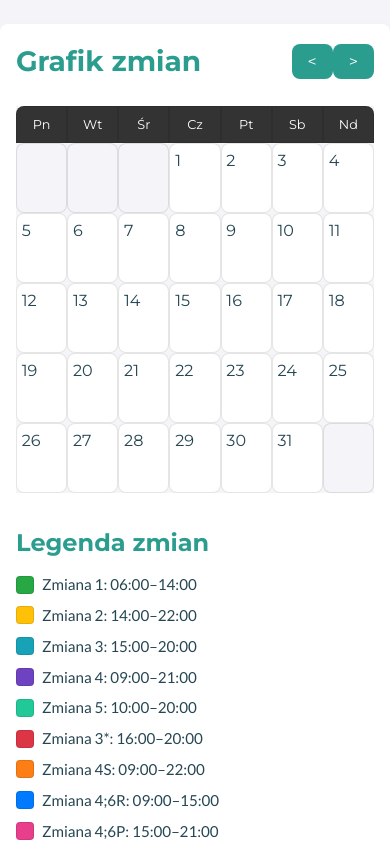
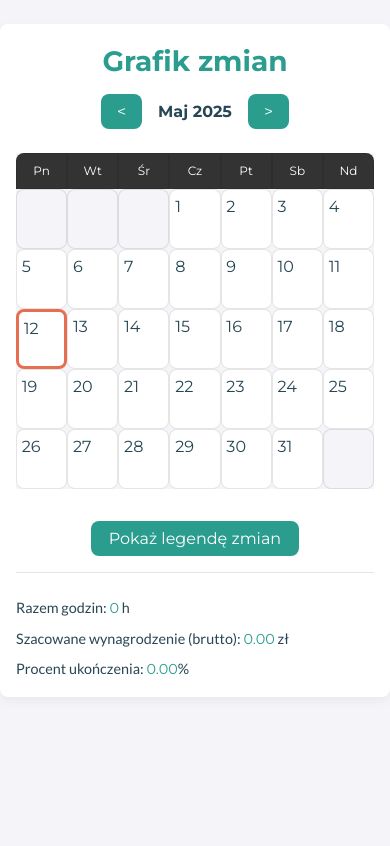
Before and after one commit to taachii/shift-scheduler, a plain HTML site: page index.html in a window 390 px wide. Shown: the top 846 px of the page. Drawn offline with Linux system fonts and the light colour scheme.

Commit message:
Tweak responsiveness and add collapsible legend

```diff
--- a/css/style.css
+++ b/css/style.css
@@ -1,4 +1,3 @@
-/* --- ZMIENNE CSS --- */
 :root {
   --color-bg:      #f4f4f9;
   --color-card:    #ffffff;
@@ -14,14 +13,12 @@
   --font-body:     'Lato', sans-serif;
 }
 
-/* --- RESET / BOX-SIZING --- */
 * {
   box-sizing: border-box;
   margin: 0;
   padding: 0;
 }
 
-/* --- PODSTAWOWE --- */
 body {
   font-family: var(--font-body);
   background: var(--color-bg);
@@ -30,13 +27,12 @@ body {
 }
 
 .hidden {
-  display: none;
+  display: none !important;
 }
 
-/* --- KONTAINER --- */
 .container {
-  width: 100%;        /* zawsze pełna szerokość do max-width */
-  max-width: 920px;   /* nie większa niż 920px */
+  width: 100%;
+  max-width: 920px;
   margin: 1.5rem auto;
   padding: 1.5rem;
   background: var(--color-card);
@@ -44,7 +40,6 @@ body {
   box-shadow: 0 4px 12px rgba(0,0,0,0.05);
 }
 
-/* --- HEADER --- */
 header {
   display: flex;
   justify-content: space-between;
@@ -57,10 +52,10 @@ header h1 {
   color: var(--color-primary);
 }
 
-/* --- MONTH PICKER --- */
 .month-picker {
   display: flex;
   align-items: center;
+  gap: 0.5rem;
 }
 .month-picker button {
   background: var(--color-primary);
@@ -79,33 +74,29 @@ header h1 {
 .month-picker span {
   margin: 0 1rem;
   font-family: var(--font-heading);
-  font-size: 1.1rem;
+  font-size: 1.2rem;
+  font-weight: bold;
+  white-space: nowrap;
   color: var(--color-text);
 }
 
-/* --- KALENDARZ --- */
 #calendar {
-  width: 100%;        /* stała szerokość względem kontenera */
+  width: 100%;
   display: grid;
   grid-template-columns: repeat(7, 1fr);
   background: var(--color-bg);
 }
 
-/* ramki */
 .weekday,
 .day {
   border: 1px solid rgba(0,0,0,0.1);
 }
-
-/* zaokrąglenie rogów nagłówków */
 .weekday:first-child {
   border-top-left-radius: var(--radius);
 }
 .weekday:nth-child(7) {
   border-top-right-radius: var(--radius);
 }
-
-/* nagłówki dni tygodnia */
 .weekday {
   background: var(--color-header);
   color: #fff;
@@ -114,8 +105,6 @@ header h1 {
   font-family: var(--font-heading);
   font-size: 0.95rem;
 }
-
-/* komórki dni */
 .day {
   background: var(--color-card);
   min-height: 90px;
@@ -129,8 +118,6 @@ header h1 {
   transform: translateY(-2px);
   box-shadow: 0 4px 8px rgba(0,0,0,0.1);
 }
-
-/* jednolity, szary odcień pustych pól – bez efektów hover */
 .day.empty {
   background: var(--color-bg);
   cursor: default;
@@ -139,7 +126,6 @@ header h1 {
   transform: none;
   box-shadow: none;
 }
-
 .day .date {
   font-family: var(--font-heading);
   font-size: 1rem;
@@ -148,8 +134,6 @@ header h1 {
 .day.shift {
   color: #fff;
 }
-
-/* feedback wykonanej zmiany */
 .day.done {
   opacity: 0.5;
 }
@@ -160,11 +144,17 @@ header h1 {
   right: 6px;
   font-size: 1.2rem;
   color: var(--color-primary);
+  filter: brightness(2);
+}
+
+.day.today {
+  border: 3px solid var(--color-warn);
 }
 
 /* --- LEGENDA --- */
 .legend {
-  margin: 2rem 0;
+  text-align: center;
+  margin: 0 auto 2rem auto;
 }
 .legend h2 {
   font-family: var(--font-heading);
@@ -172,7 +162,9 @@ header h1 {
   color: var(--color-primary);
 }
 .legend ul {
-  list-style: none;
+  display: inline-block;
+  text-align: left;
+  padding-left: 0;
 }
 .legend li {
   display: flex;
@@ -186,6 +178,28 @@ header h1 {
   margin-right: 0.5rem;
   border: 1px solid rgba(0,0,0,0.1);
   border-radius: 4px;
+}
+.legend.hidden {
+  display: none !important;
+}
+
+/* ✅ Przycisk toggle legendy */
+#toggleLegendBtn {
+  display: block;
+  margin: 2rem auto 1rem auto;
+  background: var(--color-primary);
+  color: #fff;
+  border: none;
+  padding: 0.5rem 1.1rem;
+  border-radius: var(--radius);
+  font-family: var(--font-heading);
+  font-size: 1rem;
+  cursor: pointer;
+  transition: background var(--transition);
+  text-align: center;
+}
+#toggleLegendBtn:hover {
+  background: #23867a;
 }
 
 /* --- FOOTER --- */
@@ -307,17 +321,47 @@ footer span {
   .container {
     padding: 1rem;
   }
+
+  header {
+    flex-direction: column;
+    align-items: center;
+    text-align: center;
+    gap: 0.75rem;
+  }
+
   .day {
-    min-height: 70px;
+    min-height: 60px;
     padding: 0.3rem;
+    font-size: 0.7rem;
   }
+
   .weekday {
     padding: 0.5rem 0;
-    font-size: 0.8rem;
+    font-size: 0.75rem;
   }
+
   .month-picker span {
-    display: none;
+    display: inline;
+    font-size: 1rem;
+    font-weight: bold;
+    margin: 0 0.5rem;
   }
+
+  .shift-label {
+    font-size: 0.6rem;
+  }
+
+  .legend li {
+    font-size: 0.85rem;
+  }
+
+  footer {
+    flex-direction: column;
+    gap: 0.5rem;
+    font-size: 0.9rem;
+    align-items: flex-start;
+  }
+
   .modal-content {
     padding: 1.25rem;
   }
--- a/index.html
+++ b/index.html
@@ -4,11 +4,11 @@
   <meta charset="UTF-8">
   <meta name="viewport" content="width=device-width,initial-scale=1">
   <title>Kalendarz zmian</title>
-  <!-- Google Fonts -->
   <link href="https://fonts.googleapis.com/css2?family=Montserrat:wght@400;700&family=Lato:wght@400&display=swap" rel="stylesheet">
   <link rel="stylesheet" href="css/style.css">
 </head>
 <body>
+
   <div class="container">
     <header>
       <h1>Grafik zmian</h1>
@@ -21,8 +21,10 @@
 
     <div id="calendar"></div>
 
-    <aside class="legend">
-      <h2>Legenda zmian</h2>
+    <!-- ✅ Przycisk pokaż/ukryj legendę -->
+    <button id="toggleLegendBtn">Pokaż legendę zmian</button>
+
+    <aside class="legend hidden">
       <ul id="legendList"></ul>
     </aside>
 
@@ -33,7 +35,6 @@
     </footer>
   </div>
 
-  <!-- Modal na szczegóły zmiany -->
   <div id="modal" class="modal hidden">
     <div class="modal-content">
       <span id="closeModal" class="close">&times;</span>
--- a/js/app.js
+++ b/js/app.js
@@ -58,7 +58,6 @@ function renderCalendar() {
         monthNames = ["Styczeń","Luty","Marzec","Kwiecień","Maj","Czerwiec",
                       "Lipiec","Sierpień","Wrzesień","Październik","Listopad","Grudzień"];
 
-  // obliczamy dzisiejszą datę w formacie YYYY-MM-DD
   const now      = new Date(),
         todayStr = [
           now.getFullYear(),
@@ -66,10 +65,8 @@ function renderCalendar() {
           String(now.getDate()).padStart(2, "0")
         ].join("-");
 
-  // ustawiamy nagłówek miesiąca
   document.getElementById("monthLabel").textContent = `${monthNames[month]} ${year}`;
 
-  // nagłówki dni tygodnia
   ["Pn","Wt","Śr","Cz","Pt","Sb","Nd"].forEach(wd => {
     const hd = document.createElement("div");
     hd.className = "weekday";
@@ -77,19 +74,16 @@ function renderCalendar() {
     cal.appendChild(hd);
   });
 
-  // obliczenia offsetu i liczby dni
-  const firstDay    = new Date(year, month, 1).getDay(), // 0=Nd
+  const firstDay    = new Date(year, month, 1).getDay(),
         offset      = (firstDay + 6) % 7,
         daysInMonth = new Date(year, month + 1, 0).getDate();
 
-  // puste komórki przed pierwszym dniem
   for (let i = 0; i < offset; i++) {
     const d = document.createElement("div");
     d.className = "day empty";
     cal.appendChild(d);
   }
 
-  // komórki dla każdego dnia miesiąca
   for (let d = 1; d <= daysInMonth; d++) {
     const cell    = document.createElement("div");
     cell.className = "day";
@@ -103,12 +97,10 @@ function renderCalendar() {
     cell.dataset.date = dateStr;
     cell.innerHTML = `<div class="date">${d}</div>`;
 
-    // oznacz dzisiejszy dzień
     if (dateStr === todayStr) {
       cell.classList.add("today");
     }
 
-    // wypełnienie zmiany, jeśli istnieje wpis
     const entry = data[dateStr];
     if (entry) {
       cell.classList.add("shift");
@@ -120,17 +112,15 @@ function renderCalendar() {
         cell.innerHTML += `<div class="shift-label">Zmiana ${entry.shift}</div>`;
       } else if (entry.custom) {
         cell.style.background = "#6c757d";
-        cell.innerHTML += `<div class="shift-label">Niestandardowa: ${entry.start}–${entry.end}</div>`;
+        cell.innerHTML += `<div class="shift-label">${entry.start}–${entry.end}</div>`;
       }
     }
 
-    // kliknięcie otwiera modal
     cell.addEventListener("click", () => onDayClick(dateStr));
     cal.appendChild(cell);
   }
 
-  // puste komórki po ostatnim dniu
-  const used     = offset + daysInMonth,
+  const used = offset + daysInMonth,
         trailing = (7 - (used % 7)) % 7;
   for (let i = 0; i < trailing; i++) {
     const d = document.createElement("div");
@@ -138,11 +128,10 @@ function renderCalendar() {
     cal.appendChild(d);
   }
 
-  // odświeżenie podsumowania
   updateSummary();
 }
 
-// 5) Modal – tylko custom pokazuje pola czasu
+// 5) Modal
 function onDayClick(dateStr) {
   const data  = loadData(),
         entry = data[dateStr] || {},
@@ -184,23 +173,23 @@ function onDayClick(dateStr) {
 
   function showDetails() {
     const val = sel.value;
+    details.innerHTML = "";
     customDiv.classList.add("hidden");
-    if (!val) {
-      details.innerHTML = "";
-    } else if (val === "custom") {
+
+    if (val === "custom") {
       customDiv.classList.remove("hidden");
       if (inpStart.value && inpEnd.value) {
         const hrs = computeHours(inpStart.value, inpEnd.value);
         details.innerHTML = `<p>Liczba godzin: ${hrs}</p>`;
-      } else {
-        details.innerHTML = "";
       }
-    } else {
+    } else if (val && shifts[val]) {
       const s = shifts[val];
       details.innerHTML = `
         <p>Godziny: ${s.start}–${s.end}</p>
         <p>Liczba godzin: ${s.hours}</p>
       `;
+      inpStart.value = "";
+      inpEnd.value = "";
     }
   }
 
@@ -219,7 +208,7 @@ function onDayClick(dateStr) {
       const hrs = computeHours(inpStart.value, inpEnd.value);
       data[dateStr] = { custom: true, start: inpStart.value, end: inpEnd.value, hours: hrs, done };
     }
-    else if (sel.value) {
+    else if (sel.value && shifts[sel.value]) {
       data[dateStr] = { shift: sel.value, done };
     }
     else {
@@ -238,16 +227,15 @@ function closeModal() {
   document.getElementById("modal").classList.add("hidden");
 }
 
-// 6) Podsumowanie godzin, wypłaty i procent wykonania
+// 6) Podsumowanie
 function updateSummary() {
   const data = loadData();
   let totalScheduled = 0;
   let totalDone      = 0;
 
   const year  = current.getFullYear(),
-        month = current.getMonth() + 1; // 1–12
+        month = current.getMonth() + 1;
 
-  // zbieramy godziny zaplanowane i wykonane
   for (let dateStr in data) {
     const [y, m] = dateStr.split("-").map(Number);
     if (y === year && m === month) {
@@ -263,20 +251,17 @@ function updateSummary() {
     }
   }
 
-  const rate = 31; // stawka za godzinę
-
-  // uwaga: procent liczony względem totalScheduled zamiast totalMonthHours
+  const rate = 31;
   const percentDone = totalScheduled > 0
     ? ((totalDone / totalScheduled) * 100).toFixed(2)
     : "0.00";
 
-  // aktualizacja UI
   document.getElementById("totalHours").textContent   = totalScheduled;
   document.getElementById("totalPay").textContent     = (totalScheduled * rate).toFixed(2);
   document.getElementById("percentDone").textContent  = percentDone;
 }
 
-// 7) Nawigacja miesięcy
+// 7) Nawigacja
 document.getElementById("prev").onclick = () => {
   current.setMonth(current.getMonth() - 1);
   renderCalendar();
@@ -286,6 +271,16 @@ document.getElementById("next").onclick = () => {
   renderCalendar();
 };
 
+// 8) Przycisk do pokazywania/ukrywania legendy
+document.getElementById("toggleLegendBtn").addEventListener("click", () => {
+  const legend = document.querySelector(".legend");
+  const btn = document.getElementById("toggleLegendBtn");
+  legend.classList.toggle("hidden");
+  btn.textContent = legend.classList.contains("hidden")
+    ? "Pokaż legendę zmian"
+    : "Ukryj legendę zmian";
+});
+
 // start
 renderLegend();
 renderCalendar();
```
